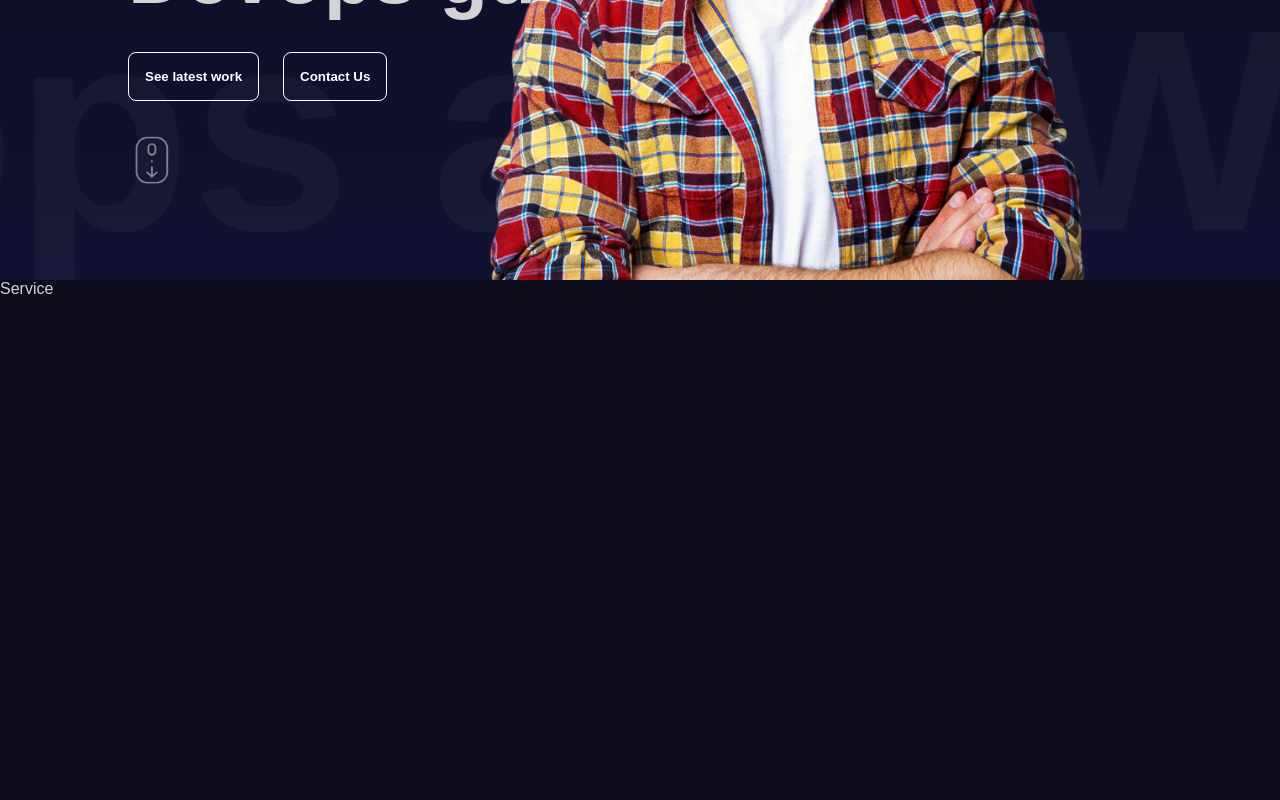
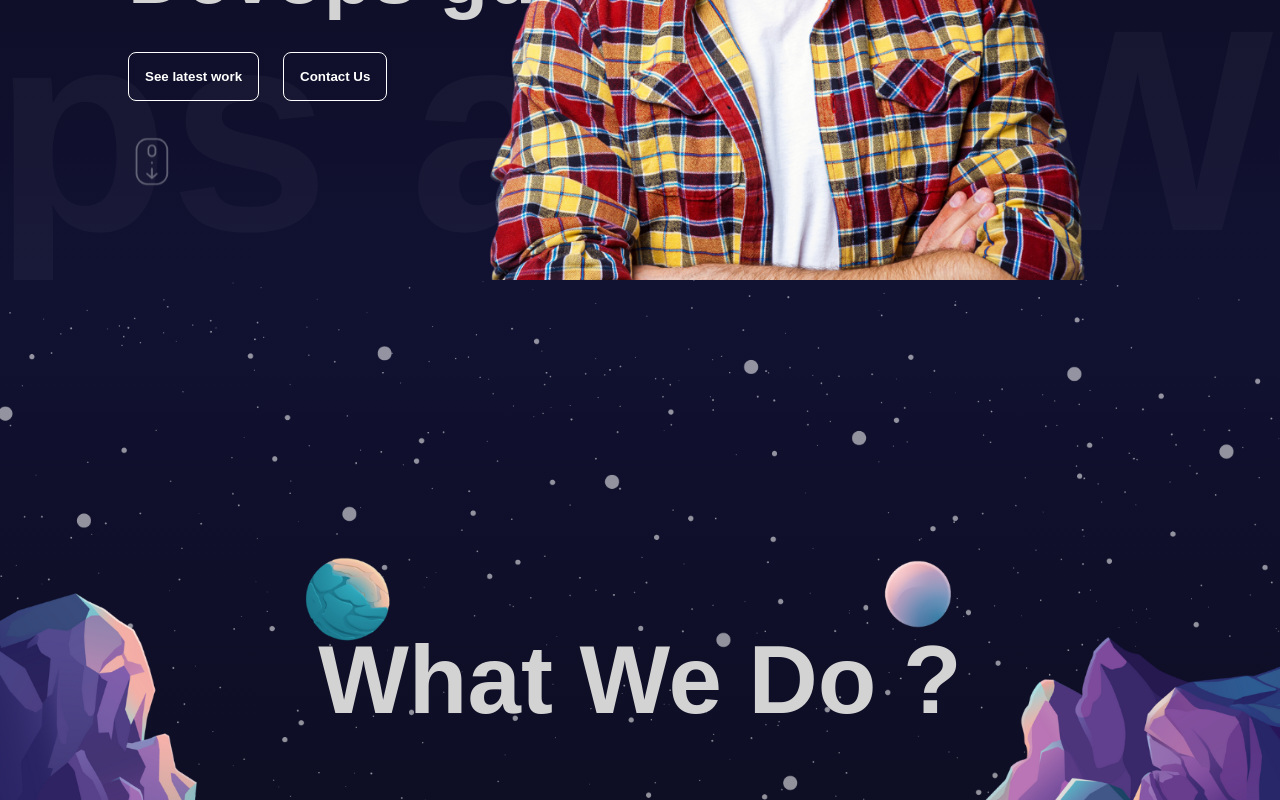
Before and after one commit to D-singh121/my-Portfolio-site, a React (Vite) app: page / in a window 1280 px wide. Shown: the part 520-1320 px from the top of the page. Built offline with nearby package versions, Linux system fonts and the light colour scheme.

Commit message:
done with parallax page

```diff
--- a/src/App.jsx
+++ b/src/App.jsx
@@ -1,6 +1,7 @@
 import './app.scss';
 import Navbar from './components/Navbar/Navbar';
 import Hero from './components/herosection/Hero';
+import Parallax from './components/parallax/Parallax';
 const App = () => {
   return (
     <>
@@ -8,11 +9,12 @@ const App = () => {
         <Navbar />
         <Hero />
       </section>
-      <section>Service</section>
-      <section>Parallax</section>
-      <section>Portfolio</section>
-      <section>POrtfolio</section>
-      <section>Portfolio</section>
+      <section id='services'><Parallax type="services"/></section>
+      <section> Service</section>
+      <section id='portfolio'><Parallax type="portfolio"/></section>
+      <section>Portfolio1</section>
+      <section>POrtfolio2</section>
+      <section>Portfolio3</section>
       <section>Contact</section>
     </>
   )
--- /dev/null
+++ b/src/components/parallax/Parallax.jsx
@@ -0,0 +1,42 @@
+import "./parallax.scss"
+import { motion, useScroll, useTransform } from 'framer-motion';
+import { useRef } from "react";
+
+const Parallax = ({ type }) => {
+
+	const ref = useRef();
+
+	const { scrollYProgress } = useScroll({
+		target: ref,
+		offset: ["start start", "end start"],
+	});
+
+	const yText = useTransform(scrollYProgress, [0, 1], ["0%", "500%"]);
+	const yBg = useTransform(scrollYProgress, [0, 1], ["0%", "100%"]);
+
+
+
+
+	return (
+		<motion.div
+			className='parallax'
+			ref={ref}
+			style={{
+				background:
+					type === "services"
+						? "linear-gradient(180deg, #111132, #0c0c1d)"
+						: "linear-gradient(180deg, #111132, #505064)",
+			}}>
+			<motion.h1 style={{ y: yText }}>{type === "services" ? "What We Do ?" : "What We Did ?"}</motion.h1>
+			<motion.div className="mountains"></motion.div>
+			<motion.div className="planets"
+				style={{
+					y: yBg,
+					backgroundImage: `url(${type === "services" ? "/planets.png" : "/sun.png"})`,
+				}}></motion.div>
+			<motion.div style={{ x: yBg }} className="stars"></motion.div>
+		</motion.div>
+	)
+}
+
+export default Parallax
--- /dev/null
+++ b/src/components/parallax/parallax.css
@@ -0,0 +1,65 @@
+html {
+  scroll-snap-type: y mandatory;
+  scroll-behavior: smooth;
+}
+
+* {
+  margin: 0;
+  padding: 0;
+  box-sizing: border-box;
+  font-family: sans-serif;
+}
+
+body {
+  background-color: #0c0c1d;
+  color: lightgray;
+}
+
+section {
+  height: 100vh;
+  scroll-snap-align: center;
+}
+
+a {
+  text-decoration: none;
+}
+
+.parallax {
+  width: 100%;
+  height: 100%;
+  position: relative;
+  display: flex;
+  align-items: center;
+  justify-content: center;
+  overflow: hidden;
+}
+.parallax h1 {
+  font-size: 6rem;
+  z-index: 5;
+}
+.parallax .mountains {
+  background-image: url("../../../public/mountains.png");
+  background-size: cover;
+  background-position: bottom;
+  width: 100%;
+  height: 100%;
+  position: absolute;
+  z-index: 3;
+}
+.parallax .planets {
+  background-size: cover;
+  background-position: bottom;
+  width: 100%;
+  height: 100%;
+  position: absolute;
+  z-index: 2;
+}
+.parallax .stars {
+  background-image: url("/stars.png");
+  background-size: cover;
+  background-position: bottom;
+  width: 100%;
+  height: 100%;
+  position: absolute;
+  z-index: 1;
+}/*# sourceMappingURL=parallax.css.map */
--- /dev/null
+++ b/src/components/parallax/parallax.scss
@@ -0,0 +1,44 @@
+@import "../../app.scss";
+
+.parallax {
+  width: 100%;
+  height: 100%;
+  position: relative;
+  display: flex;
+  align-items: center;
+  justify-content: center;
+  overflow: hidden;
+
+  h1 {
+    font-size: 6rem;
+	z-index: 5;
+  }
+
+  .mountains {
+    background-image: url("../../../public/mountains.png");
+    background-size: cover;
+    background-position: bottom;
+    width: 100%;
+    height: 100%;
+    position: absolute;
+    z-index: 3;
+  }
+  .planets {
+    // background-image: url("planets.png");
+    background-size: cover;
+    background-position: bottom;
+    width: 100%;
+    height: 100%;
+    position: absolute;
+    z-index: 2;
+  }
+  .stars {
+    background-image: url("/stars.png");
+    background-size: cover;
+    background-position: bottom;
+    width: 100%;
+    height: 100%;
+    position: absolute;
+    z-index: 1;
+  }
+}
```
Also changed, not shown: 1 other file (tests, documents, lock files or other folders).
